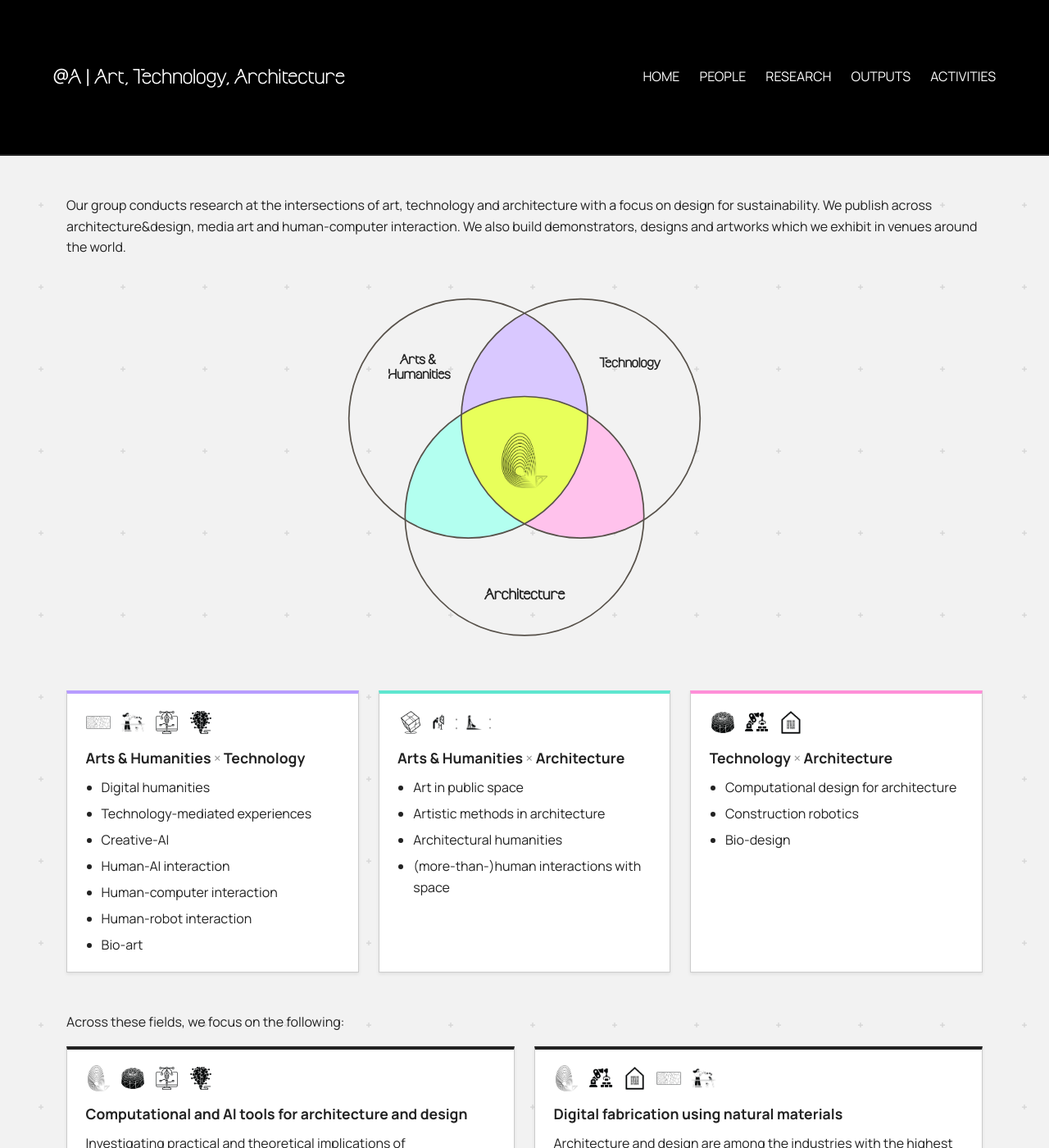
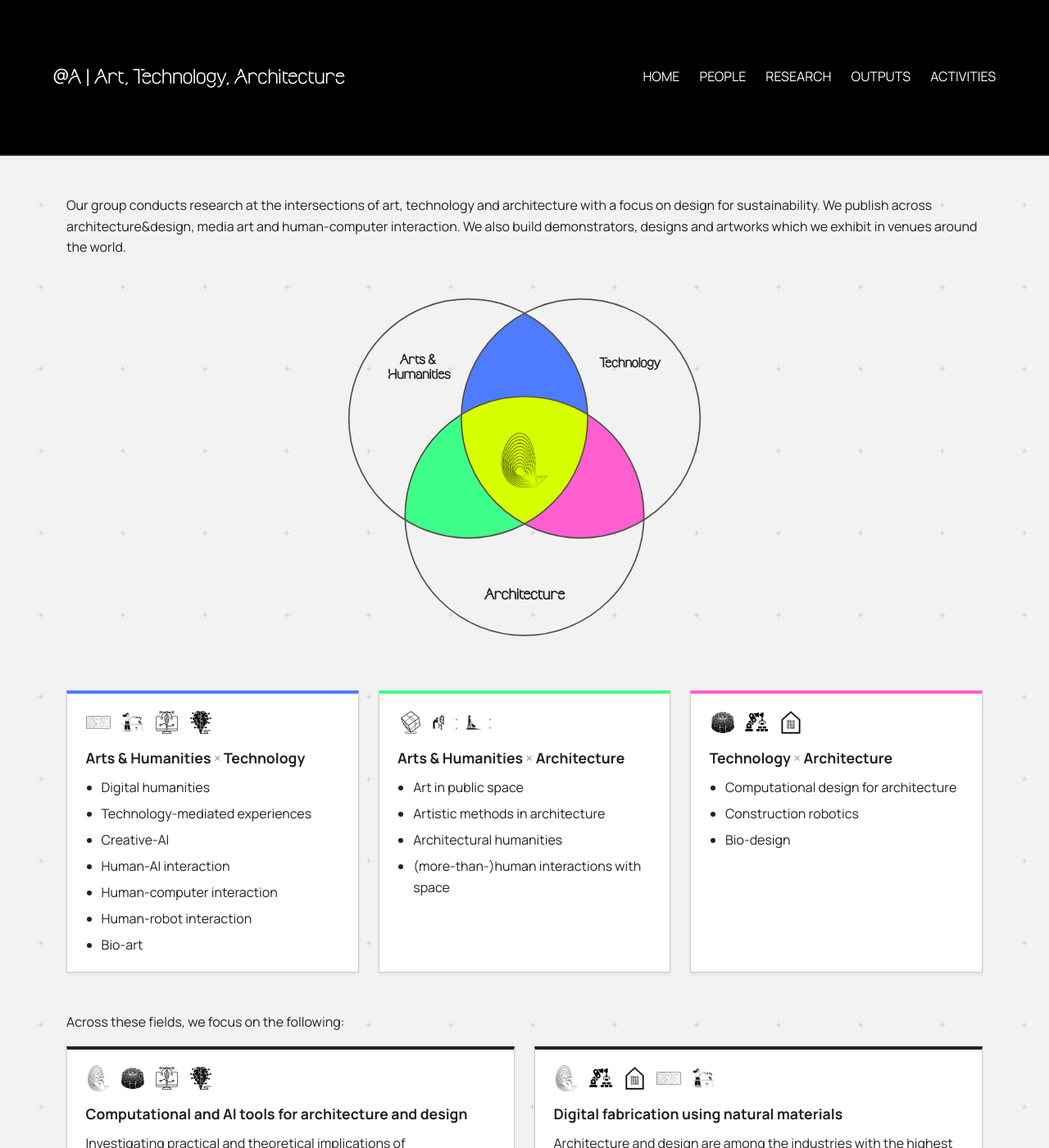
Before and after one commit to anqua/at-a, a Jekyll site: the page built from research.md, in a window 1280 px wide and 1400 px high. Shown: the whole window at 82% size. Built offline with Jekyll 4.4.1, drawn with Linux system fonts in a browser that asks for light colours.

Commit message:
Use stronger colors for the Venn overlaps and card borders
Blue, bright green and pink lenses with a #d8ff00 centre to match the
hover stripe.

Co-Authored-By: Claude Sonnet 5 <noreply@anthropic.com>

```diff
--- a/assets/css/style.css
+++ b/assets/css/style.css
@@ -230,9 +230,9 @@ h1 {
   object-fit: contain;
 }
 
-.research-card--overlap-1 { border-top-color: #b79cff; }
-.research-card--overlap-2 { border-top-color: #5ee6cf; }
-.research-card--overlap-3 { border-top-color: #ff8fd8; }
+.research-card--overlap-1 { border-top-color: #4f7bff; }
+.research-card--overlap-2 { border-top-color: #3dff8a; }
+.research-card--overlap-3 { border-top-color: #ff5fd0; }
 
 .news-list {
   margin-top: 1em;
--- a/research.md
+++ b/research.md
@@ -7,10 +7,10 @@ Our group conducts research at the intersections of art, technology and architec
 
 <div class="research-diagram">
   <svg viewBox="20 20 560 540" role="img" aria-label="Venn diagram showing the group's research positioned at the intersections of Arts &amp; Humanities, Technology, and Architecture">
-    <path d="M 300.0 370.0 A 170 170 0 0 0 300.0 70.0 A 170 170 0 0 0 300.0 370.0 Z" fill="#d9c8ff" />
-    <path d="M 130.1 364.3 A 170 170 0 0 0 389.9 214.3 A 170 170 0 0 0 130.1 364.3 Z" fill="#b3fff0" />
-    <path d="M 210.1 214.3 A 170 170 0 0 0 469.9 364.3 A 170 170 0 0 0 210.1 214.3 Z" fill="#ffc2ec" />
-    <path d="M 210.1 214.3 A 170 170 0 0 1 389.9 214.3 A 170 170 0 0 1 300.0 370.0 A 170 170 0 0 1 210.1 214.3 Z" fill="#e8ff5a" />
+    <path d="M 300.0 370.0 A 170 170 0 0 0 300.0 70.0 A 170 170 0 0 0 300.0 370.0 Z" fill="#4f7bff" />
+    <path d="M 130.1 364.3 A 170 170 0 0 0 389.9 214.3 A 170 170 0 0 0 130.1 364.3 Z" fill="#3dff8a" />
+    <path d="M 210.1 214.3 A 170 170 0 0 0 469.9 364.3 A 170 170 0 0 0 210.1 214.3 Z" fill="#ff5fd0" />
+    <path d="M 210.1 214.3 A 170 170 0 0 1 389.9 214.3 A 170 170 0 0 1 300.0 370.0 A 170 170 0 0 1 210.1 214.3 Z" fill="#d8ff00" />
 
     <circle cx="220" cy="220" r="170" fill="none" stroke="#57514a" stroke-width="2"/>
     <circle cx="380" cy="220" r="170" fill="none" stroke="#57514a" stroke-width="2"/>
```
